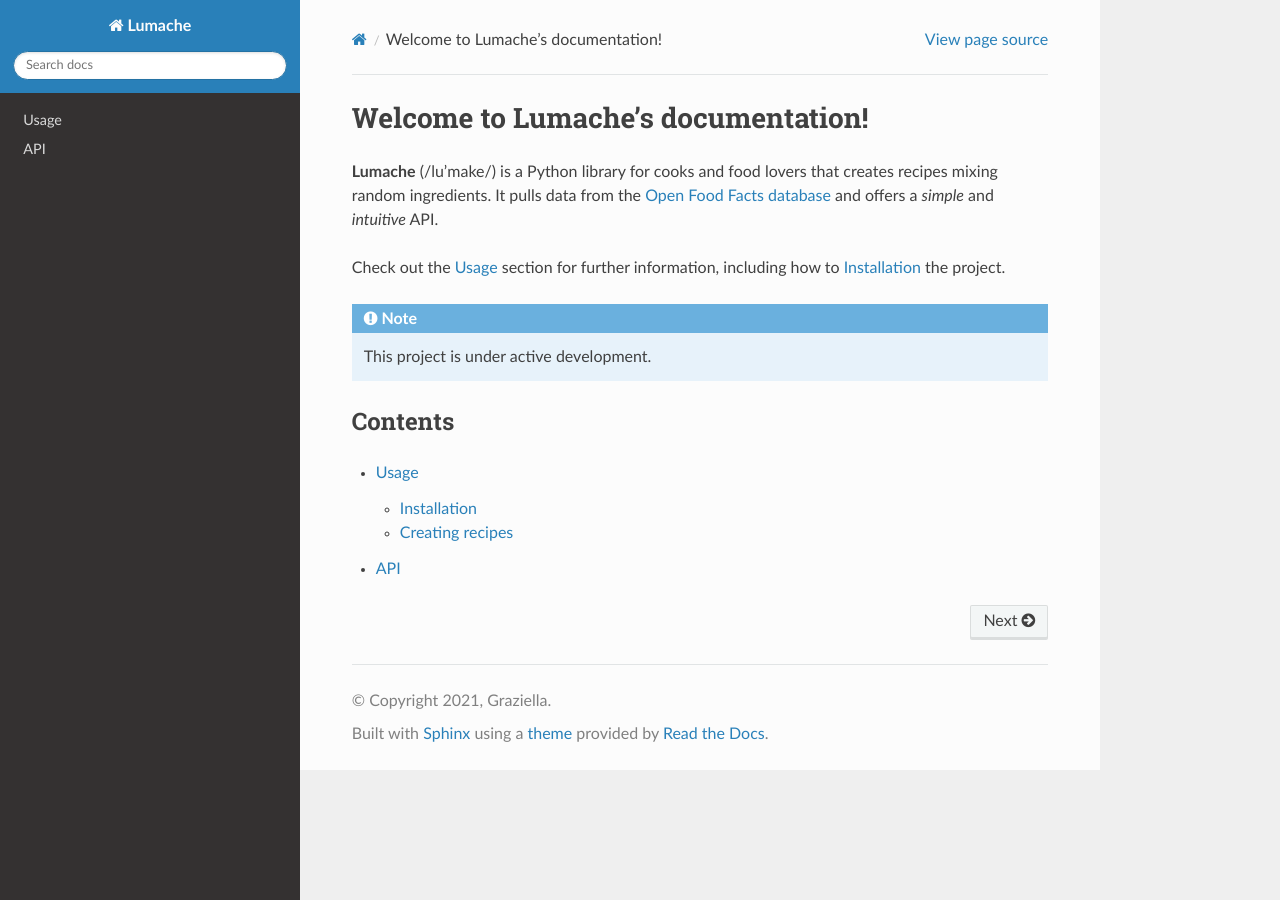
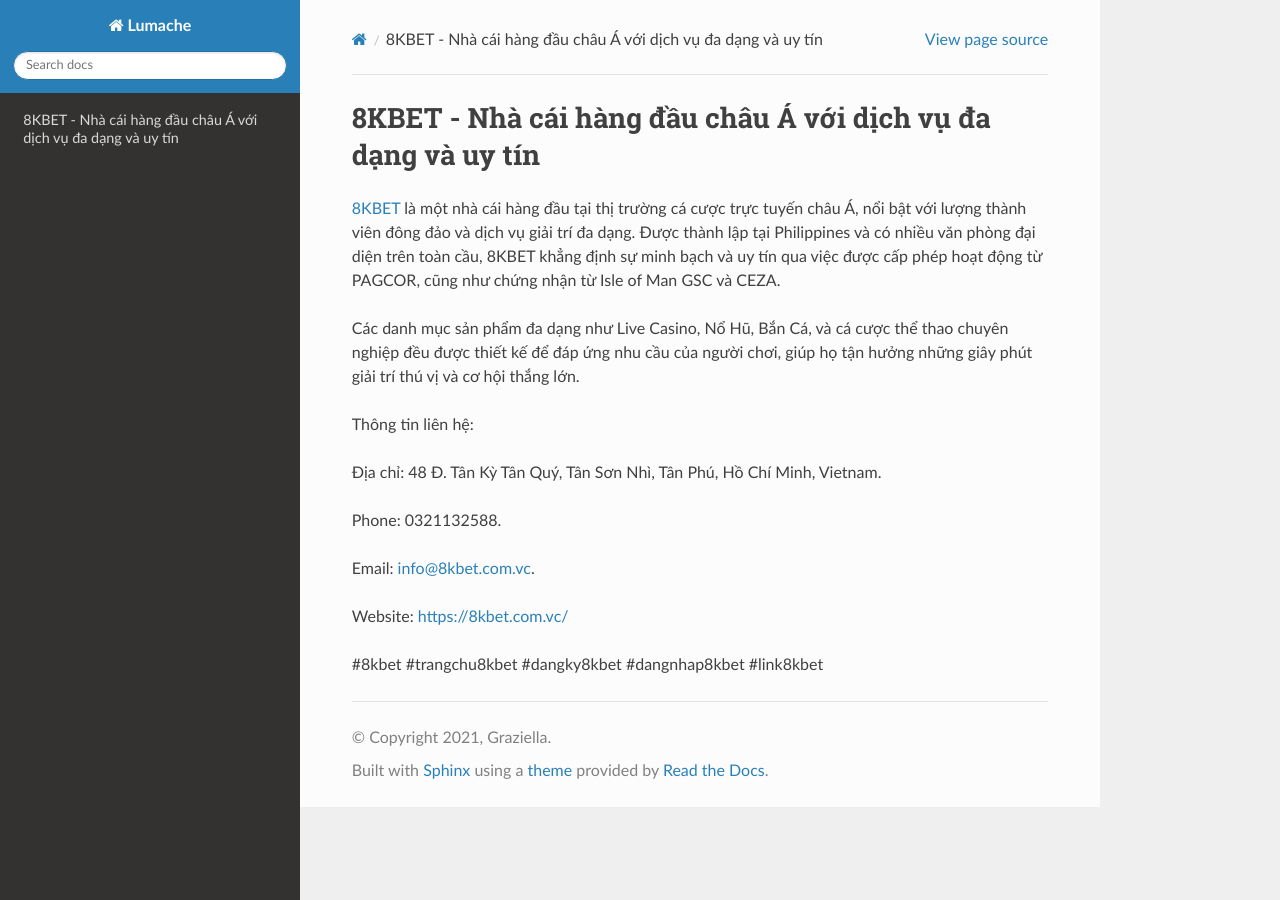
Before and after one commit to JonsCalicut123/8kbetcomvc, a Sphinx documentation site: the page built from docs/source/index.rst, in a window 1280 px wide. Built offline with Sphinx 7.4.7 and the Read the Docs theme 3.1.0, drawn with Linux system fonts in a browser that asks for light colours.

Commit message:
Update index.rst

```diff
--- a/docs/source/index.rst
+++ b/docs/source/index.rst
@@ -1,22 +1,18 @@
-Welcome to Lumache's documentation!
+8KBET - Nhà cái hàng đầu châu Á với dịch vụ đa dạng và uy tín
 ===================================
 
-**Lumache** (/lu'make/) is a Python library for cooks and food lovers
-that creates recipes mixing random ingredients.
-It pulls data from the `Open Food Facts database <https://world.openfoodfacts.org/>`_
-and offers a *simple* and *intuitive* API.
+`8KBET <https://8kbet.com.vc/>`_ là một nhà cái hàng đầu tại thị trường cá cược trực tuyến châu Á, nổi bật với lượng thành viên đông đảo và dịch vụ giải trí đa dạng. Được thành lập tại Philippines và có nhiều văn phòng đại diện trên toàn cầu, 8KBET khẳng định sự minh bạch và uy tín qua việc được cấp phép hoạt động từ PAGCOR, cũng như chứng nhận từ Isle of Man GSC và CEZA.
 
-Check out the :doc:`usage` section for further information, including
-how to :ref:`installation` the project.
+Các danh mục sản phẩm đa dạng như Live Casino, Nổ Hũ, Bắn Cá, và cá cược thể thao chuyên nghiệp đều được thiết kế để đáp ứng nhu cầu của người chơi, giúp họ tận hưởng những giây phút giải trí thú vị và cơ hội thắng lớn.
 
-.. note::
+Thông tin liên hệ:
 
-   This project is under active development.
+Địa chỉ: 48 Đ. Tân Kỳ Tân Quý, Tân Sơn Nhì, Tân Phú, Hồ Chí Minh, Vietnam.
 
-Contents
---------
+Phone: 0321132588.
 
-.. toctree::
+Email: info@8kbet.com.vc.
 
-   usage
-   api
+Website: https://8kbet.com.vc/
+
+#8kbet #trangchu8kbet #dangky8kbet #dangnhap8kbet #link8kbet
```
